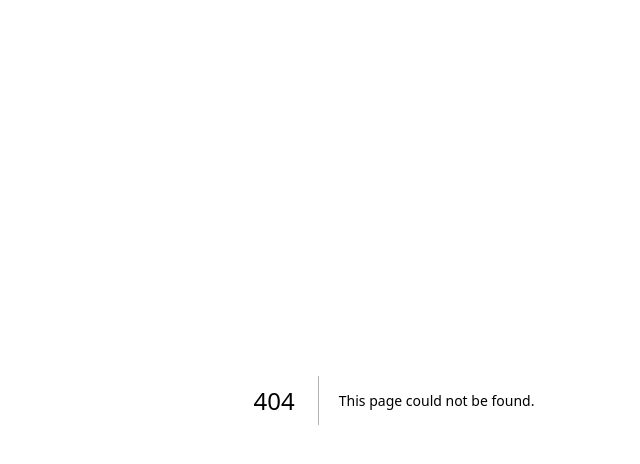
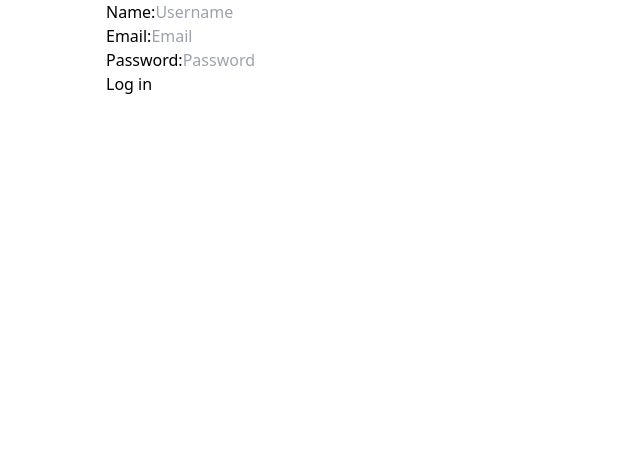
Before and after one commit to rae-han/lecture-carrot-market, a Next.js app: page /lecture/react-hook-form in a window 1280 px wide. Before the commit this address had no page. Shown: the top 464 px of the page, without its empty margins (246-886 px from the left). Built offline with nearby package versions, Linux system fonts and the light colour scheme.

Commit message:
add: react hook form aissignment

```diff
--- a/package.json
+++ b/package.json
@@ -18,6 +18,7 @@
     "next": "13.4.6",
     "react": "18.2.0",
     "react-dom": "18.2.0",
+    "react-hook-form": "^7.45.1",
     "typescript": "5.1.3"
   },
   "devDependencies": {
--- /dev/null
+++ b/src/components/RHF/index.tsx
@@ -0,0 +1,79 @@
+import React, { useState } from 'react';
+import { useForm } from 'react-hook-form';
+
+interface FormData {
+  username: string;
+  password: string;
+  email: string;
+}
+
+const ReactHookFormAssignment = () => {
+  const [message, setMessage] = useState('');
+
+  const {
+    formState: { errors },
+    handleSubmit,
+    register,
+  } = useForm<FormData>({
+    mode: 'onChange',
+  });
+
+  const onValid = () => {
+    setMessage('Thank you');
+  };
+
+  return (
+    <form onSubmit={handleSubmit(onValid)}>
+      <ul>
+        <li>
+          <label htmlFor="username">Name:</label>
+          <input
+            {...register('username', {
+              required: 'Please write down your name.',
+            })}
+            id="username"
+            type="text"
+            placeholder="Username"
+          />
+          <span>{errors.username?.message}</span>
+        </li>
+        <li>
+          <label htmlFor="email">Email:</label>
+          <input
+            {...register('email', {
+              required: 'Please write down your email.',
+              validate: {
+                onlyNaver: (value) => value.includes('naver.com') || 'Only @naver emails allowed',
+              },
+            })}
+            id="email"
+            type="email"
+            placeholder="Email"
+          />
+          <span>{errors.email?.message}</span>
+        </li>
+        <li>
+          {' '}
+          <label htmlFor="password">Password:</label>
+          <input
+            {...register('password', {
+              required: 'Please write down your password.',
+              minLength: {
+                message: 'Password has to be more than 10 chars.',
+                value: 10,
+              },
+            })}
+            id="password"
+            type="password"
+            placeholder="Password"
+          />
+          <span>{errors.password?.message}</span>
+        </li>
+      </ul>
+      <input type="submit" value="Log in" />
+      <p>{message}</p>
+    </form>
+  );
+};
+
+export default ReactHookFormAssignment;
--- a/src/pages/chats/index.tsx
+++ b/src/pages/chats/index.tsx
@@ -9,13 +9,13 @@ const Chats: NextPage = () => {
       <div className="divide-y-[1px] ">
         {[1, 1, 1, 1, 1, 1, 1].map((_, i) => (
           <Link href={`/chats/${i}`} key={i}>
-            <button className="flex px-4 cursor-pointer py-3 items-center space-x-3">
+            <buttonw className="flex px-4 cursor-pointer py-3 items-center space-x-3">
               <div className="w-12 h-12 rounded-full bg-slate-300" />
               <div>
                 <p className="text-gray-700">Steve Jebs</p>
                 <p className="text-sm  text-gray-500">See you tomorrow in the corner at 2pm!</p>
               </div>
-            </button>
+            </buttonw>
           </Link>
         ))}
       </div>
--- /dev/null
+++ b/src/pages/lecture/react-hook-form.tsx
@@ -0,0 +1,91 @@
+import React from 'react';
+import { FieldError, useForm } from 'react-hook-form';
+
+import ReactHookFormAssignment from '@components/RHF';
+
+interface FormData {
+  username: string;
+  password: string;
+  email: string;
+  errors?: string;
+}
+
+const ReactHookForm = () => {
+  const {
+    clearErrors, // 모든 에러 초기화
+    formState: { errors }, // onValid가 실행 될때만 errors를 채운다.
+    handleSubmit,
+    register,
+    reset, // form 초기화
+    resetField,
+    setError,
+    setValue,
+    watch,
+  } = useForm<FormData>({
+    // 제출이 아닌 평상시게도 바로 접하게 쉽게 만들기 위한 옵션
+    // onSubmit은 내가 submit 버튼을 누르면 vlidation이 일어난다.
+    mode: 'onChange',
+  });
+
+  const onValid = (data: FormData) => {
+    console.log(1);
+
+    // setError('username', 'error');
+    // 통신하고 나서 뭔가 잘못 됐다는걸 가정.
+    // setError('errors', { message: 'backend offline' });
+    // 이런 식으로 errors 값(formData)을 추가해서 전체 에러를 만들수도 있다.
+
+    // reset(); // 전체 초기화
+    resetField('password');
+    setValue('username', 'test');
+  };
+
+  const onInvalid = (error: FieldError) => {
+    console.log(error);
+  };
+
+  console.log({ errors });
+  // console.log(watch());
+
+  // setValue('username', 'hello');
+
+  return (
+    <>
+      <ReactHookFormAssignment />
+      {/* <form onSubmit={handleSubmit(onValid, onInvalid)}> */}
+      {/*  <input */}
+      {/*    {...register('username', { */}
+      {/*      // required: true, */}
+      {/*      required: 'Username is require', */}
+      {/*      // minLength: 5, */}
+      {/*      minLength: { */}
+      {/*        message: 'The username should be logger than 5 chars.', */}
+      {/*        value: 5, */}
+      {/*      }, */}
+      {/*    })} */}
+      {/*    type="text" */}
+      {/*    placeholder="Username" */}
+      {/*  /> */}
+      {/*  <span>{errors.username?.message}</span> */}
+      {/*  <input */}
+      {/*    {...register('email', { */}
+      {/*      required: 'Email is require', */}
+      {/*      validate: { */}
+      {/*        // notGmail: (value) => !value.includes('@gmail.com') */}
+      {/*        // notGmail: (value) => (!value.includes('@gmail.com') ? '' : 'Gmail is not allowed '), */}
+      {/*        notGmail: (value) => !value.includes('gmail.com') || 'Gmail is not allowed', */}
+      {/*      }, */}
+      {/*    })} */}
+      {/*    type="email" */}
+      {/*    placeholder="Email" */}
+      {/*  /> */}
+      {/*  <span>{errors.email?.message}</span> */}
+      {/*  <input {...register('password', { required: 'Password is require' })} type="password" placeholder="Password" /> */}
+      {/*  <input type="submit" value="Create Account" /> */}
+      {/*  {errors.errors?.message} */}
+      {/* </form> */}
+    </>
+  );
+};
+
+export default ReactHookForm;
```
Also changed, not shown: 1 other file (tests, documents, lock files or other folders).
